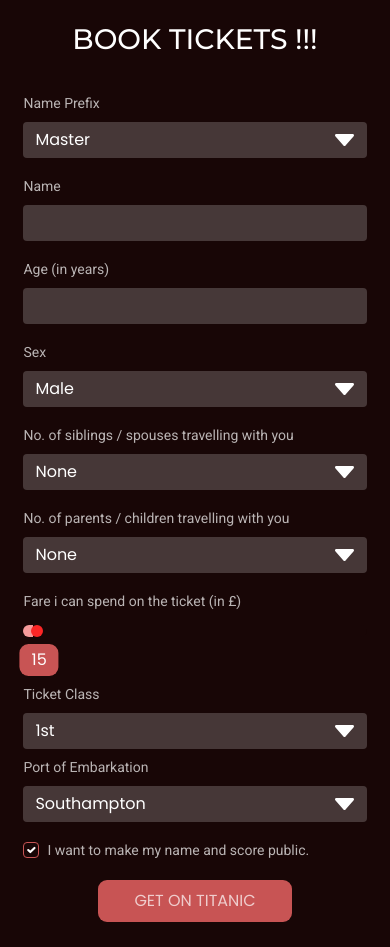
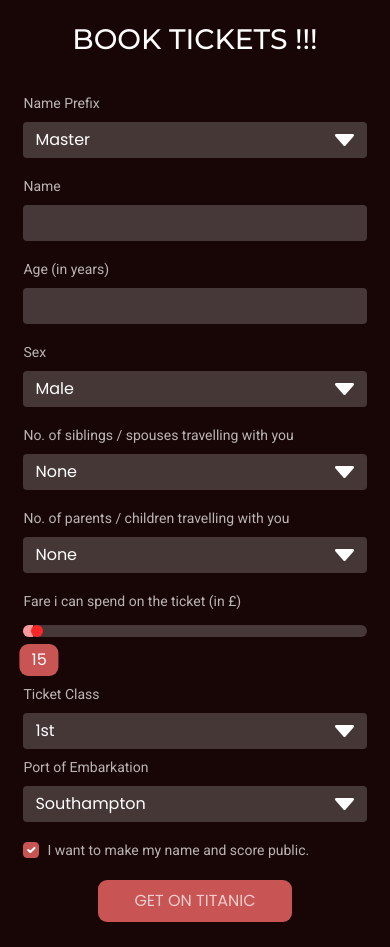
Before and after one commit to dibkb/Titanic-Survival, a Flask app: page /form-mobile in a window 390 px wide. Run offline with Flask 2, Linux system fonts and the light colour scheme; parts of the project's set-up code (start-up, migrations or seed data) failed here and were passed over.

Commit message:
small asthetic changes in the form

```diff
--- a/app.py
+++ b/app.py
@@ -17,13 +17,13 @@
 app.config['SECRET_KEY'] = 'u23t4y2g4hj1ygh4i4y234234bkj3juy43uyy4d'
 
 #comment this part in development
-uri = os.getenv("DATABASE_URL")
-if uri.startswith("postgres://"):
-    uri = uri.replace("postgres://", "postgresql://", 1)
+# uri = os.getenv("DATABASE_URL")
+# if uri.startswith("postgres://"):
+#     uri = uri.replace("postgres://", "postgresql://", 1)
 
 
 
-ENV = 'production'
+ENV = 'dev'
 
 if ENV == 'dev':
    app.debug = True
@@ -48,6 +48,7 @@
 
 #define routes
 @app.route('/')
+@app.route('/index')
 @app.route('/home')
 def home():
    return render_template('index.html')
--- a/static/css/form.css
+++ b/static/css/form.css
@@ -136,7 +136,7 @@
  /* INPUT RANGE */
  input[type='range'] {
    -webkit-appearance: none;
-   background-color: var(--dark-red);
+   background-color: rgba(255, 255, 255, 0.2);
    height: 12px;
    overflow: hidden;
    width: 400px;
@@ -162,7 +162,7 @@
  input[type='range']::-moz-range-thumb {
    background: #fc2626;
    border-radius: 50%;
-   box-shadow: -1010px 0 0 1000px #666;
+   box-shadow: -1010px 0 0 1000px var(--dark-red);
    cursor: pointer;
    height: 12px;
    width: 12px;
@@ -170,17 +170,17 @@
  }
 
  input[type="range"]::-moz-range-track {
-   background-color: var(--dark-red);
+   background-color: rgba(255, 255, 255, 0.2);
  }
  input[type="range"]::-moz-range-progress {
-   background-color: var(--dark-red);
+   background-color: red;
    height: 12px
  }
  input[type="range"]::-ms-fill-upper {
-   background-color: var(--dark-red);
+   background-color: red;
  }
  input[type="range"]::-ms-fill-lower {
-   background-color: var(--dark-red);
+   background-color: red;
  }
 
 
--- a/static/css/formMobileCopy.css
+++ b/static/css/formMobileCopy.css
@@ -41,14 +41,13 @@
     opacity: 0;
 
  }
-
  form input{
-    background-color: var(--background)!important;
-    box-shadow: none!important;
+   background-color: var(--background);
+   box-shadow: none;
 }
 form label{
-    font-family: "Roboto"!important;
-    font-size: 14px!important;
+   font-family: "Roboto";
+   font-size: 14px;
 }
 form input:not(.form-chekbox , .btn-result,.range),form select{
    background: rgba(255, 255, 255, 0.2)!important;
@@ -81,7 +80,7 @@
  /* INPUT RANGE */
  input[type='range'] {
    -webkit-appearance: none;
-   background-color: var(--dark-red);
+   background-color: rgba(255, 255, 255, 0.2);
    height: 12px;
    overflow: hidden;
    width: 400px;
@@ -107,7 +106,7 @@
  input[type='range']::-moz-range-thumb {
    background: #fc2626;
    border-radius: 50%;
-   box-shadow: -1010px 0 0 1000px #666;
+   box-shadow: -1010px 0 0 1000px var(--dark-red);
    cursor: pointer;
    height: 12px;
    width: 12px;
@@ -115,19 +114,36 @@
  }
 
  input[type="range"]::-moz-range-track {
-   background-color: var(--dark-red);
+   background-color: rgba(255, 255, 255, 0.2);
  }
  input[type="range"]::-moz-range-progress {
-   background-color: var(--dark-red);
+   background-color: red;
    height: 12px
  }
  input[type="range"]::-ms-fill-upper {
-   background-color: var(--dark-red);
+   background-color: red;
  }
  input[type="range"]::-ms-fill-lower {
-   background-color: var(--dark-red);
+   background-color: red;
  }
 
 
 
+
+ .bubble {
+   background: var(--red);
+   color: white;
+   padding: 4px 12px;
+   position: relative;
+   border-radius: 9px;
+   left: 50%;
+   transform: translateX(-50%);
  }
+ #range{
+   width: 100%;
+}
+
+
+
+
+}
```
Lines whose indentation alone changed are shown as unchanged.
